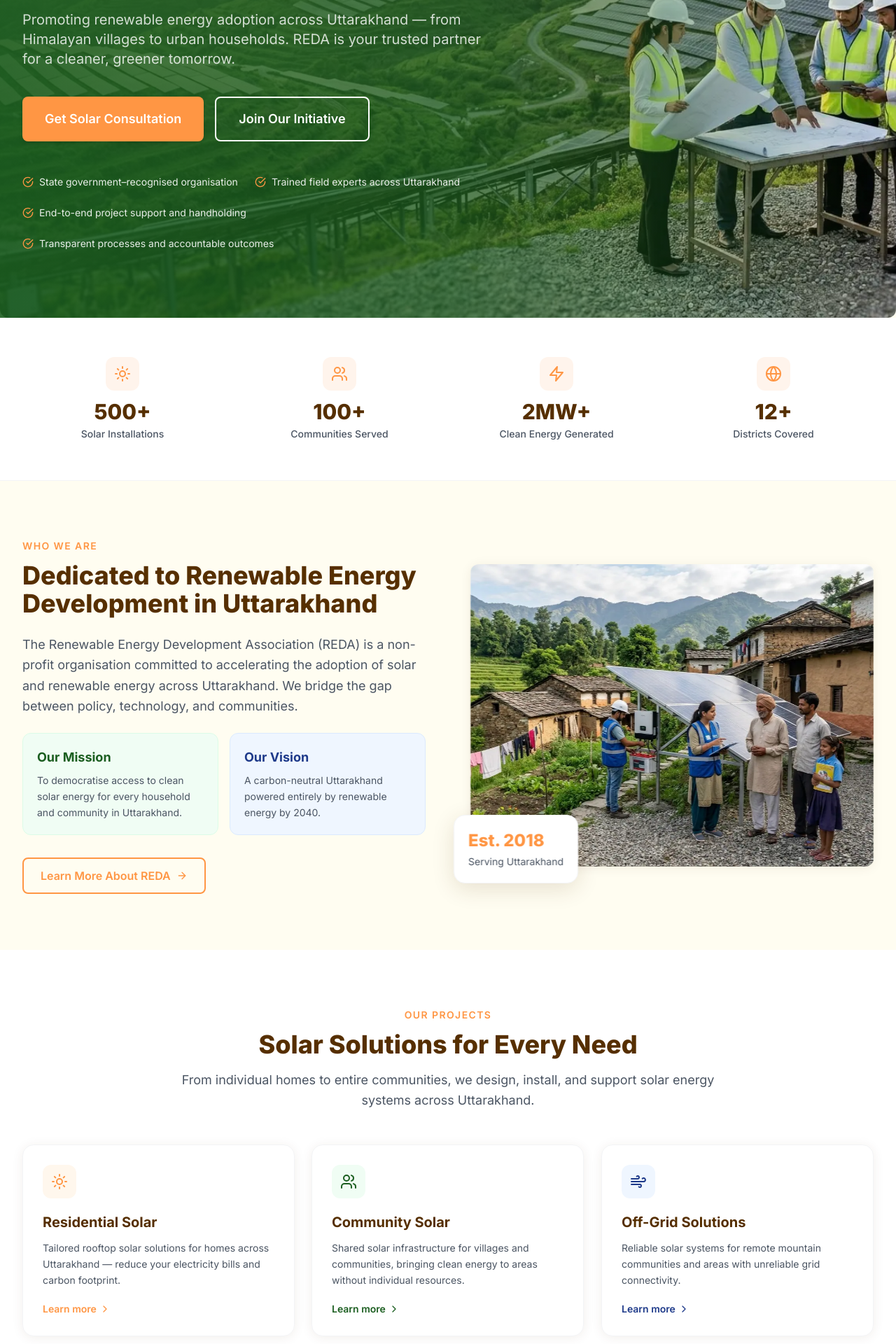
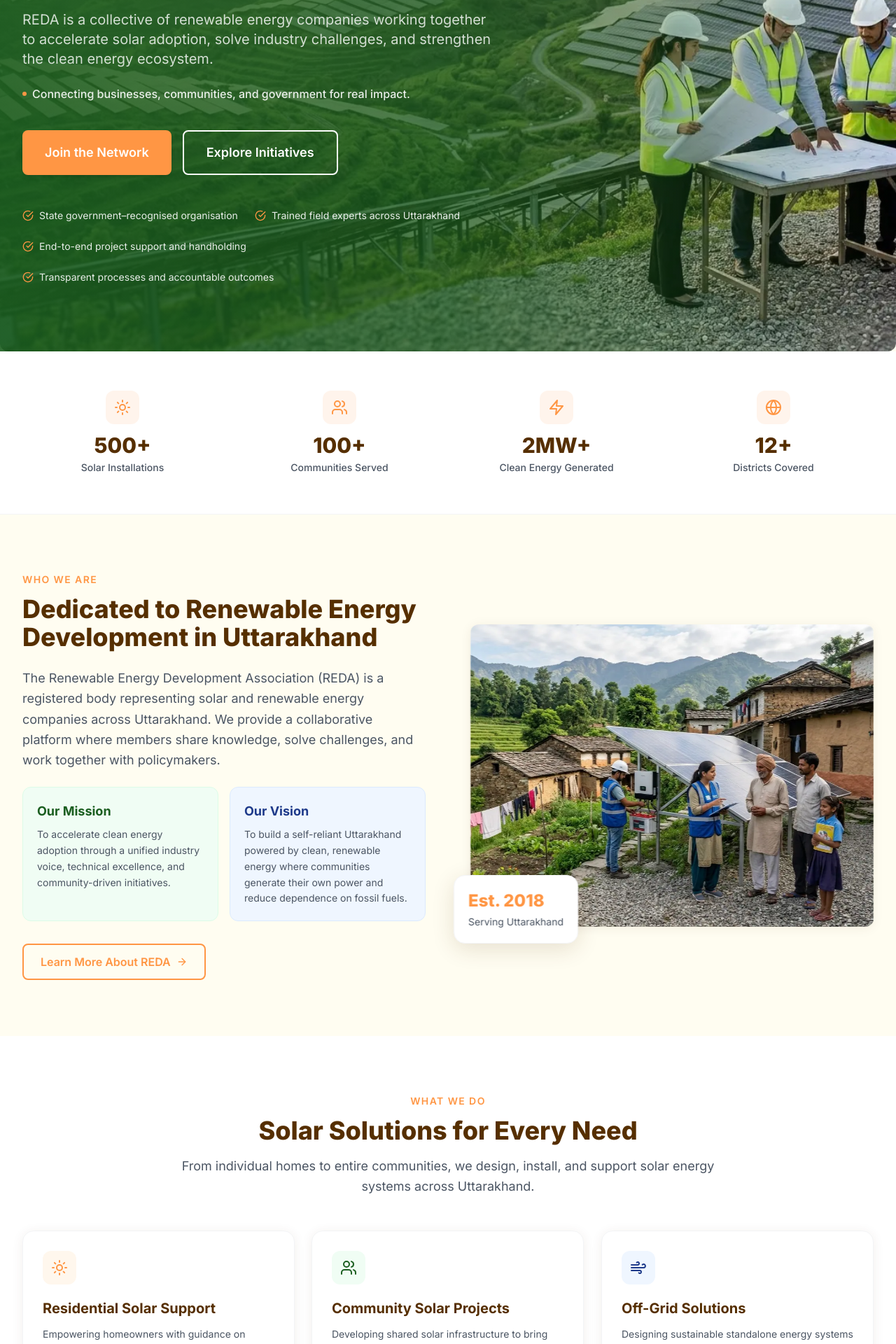
Before and after one commit to Bhogla/REDA, a React (Vite) app: page / in a window 1280 px wide. Shown: the part 380-2300 px from the top of the page at 70% size. Built offline with nearby package versions, Linux system fonts and the light colour scheme.

Commit message:
Updated UI, replaced images, fixed asset paths and improved footer content

```diff
--- a/src/pages/About.tsx
+++ b/src/pages/About.tsx
@@ -87,10 +87,10 @@ export default function About() {
             About REDA
           </span>
           <h1 className="text-4xl md:text-5xl font-extrabold text-white mb-6 leading-tight hero-text-shadow">
-            Championing Clean Energy Across the Himalayas
+            Championing Clean Energy Across Uttarakhand
           </h1>
           <p className="text-lg text-white/80 leading-relaxed max-w-2xl mx-auto hero-text-shadow">
-            Since 2018, the Renewable Energy Development Association has been working tirelessly to bring affordable, reliable solar energy to every corner of Uttarakhand.
+            REDA is a collective of renewable energy companies working together to strengthen the solar ecosystem and drive sustainable growth.
           </p>
         </div>
       </section>
@@ -107,7 +107,7 @@ export default function About() {
                 <h2 className="text-2xl font-extrabold text-brand-primary">Our Mission</h2>
               </div>
               <p className="text-brand-secondary leading-relaxed text-lg">
-                To democratise access to clean, affordable solar energy for every household, community, and institution across Uttarakhand — eliminating energy poverty and reducing dependence on fossil fuels through education, advocacy, and direct action.
+                To promote solar energy adoption through collaboration, awareness, and policy support.
               </p>
             </AnimateOnScroll>
             <AnimateOnScroll variant="fade-up" delay={2} className="bg-white rounded-2xl p-8 shadow-card border border-gray-100">
@@ -118,15 +118,44 @@ export default function About() {
                 <h2 className="text-2xl font-extrabold text-brand-primary">Our Vision</h2>
               </div>
               <p className="text-brand-secondary leading-relaxed text-lg">
-                A carbon-neutral Uttarakhand where every family benefits from clean solar energy by 2040 — a thriving, self-reliant state that serves as a model for sustainable development in India.
+                A sustainable Uttarakhand powered by clean and renewable energy.
               </p>
             </AnimateOnScroll>
           </div>
         </div>
       </section>
 
+      {/* Intro & Role */}
+      <section className="pt-20 pb-8 bg-white">
+        <div className="max-w-7xl mx-auto px-4 sm:px-6 lg:px-8">
+          <div className="grid lg:grid-cols-2 gap-16 items-center">
+            <AnimateOnScroll variant="slide-left">
+              <h2 className="text-3xl font-extrabold text-brand-primary mb-6">Who We Are</h2>
+              <p className="text-brand-secondary text-lg leading-relaxed">
+                The Renewable Energy Development Association (REDA) is a registered association of solar and renewable energy companies in Uttarakhand. We act as a unified platform where industry stakeholders collaborate to address challenges, share expertise, and support the growth of clean energy.
+              </p>
+            </AnimateOnScroll>
+            <AnimateOnScroll variant="slide-right">
+              <div className="grid grid-cols-2 gap-4">
+                {[
+                  { title: 'Industry Representation', icon: Users, color: 'text-blue-600', bg: 'bg-blue-50' },
+                  { title: 'Knowledge Sharing', icon: Award, color: 'text-green-600', bg: 'bg-green-50' },
+                  { title: 'Government Coordination', icon: Target, color: 'text-orange-600', bg: 'bg-orange-50' },
+                  { title: 'Ecosystem Development', icon: Leaf, color: 'text-solar', bg: 'bg-solar/10' },
+                ].map((role) => (
+                  <div key={role.title} className={`${role.bg} p-6 rounded-2xl border border-black/5`}>
+                    <role.icon className={`w-6 h-6 ${role.color} mb-3`} />
+                    <h3 className="font-bold text-brand-primary text-sm leading-tight">{role.title}</h3>
+                  </div>
+                ))}
+              </div>
+            </AnimateOnScroll>
+          </div>
+        </div>
+      </section>
+
       {/* Values */}
-      <section className="py-20 bg-white">
+      <section className="pt-8 pb-20 bg-white">
         <div className="max-w-7xl mx-auto px-4 sm:px-6 lg:px-8">
           <AnimateOnScroll variant="fade-up">
             <SectionHeader
--- a/src/pages/Home.tsx
+++ b/src/pages/Home.tsx
@@ -1,6 +1,6 @@
 import {
   Sun, Wind, Zap, Users, Building2, Leaf, ArrowRight, CheckCircle,
-  BookOpen, Megaphone, GraduationCap, ChevronRight, TrendingUp, Globe, Award
+  FileText, ChevronRight, TrendingUp, Globe, Award
 } from 'lucide-react';
 import { useNavigation } from '../context/NavigationContext';
 import Button from '../components/Button';
@@ -19,22 +19,22 @@ const stats = [
 const projects = [
   {
     icon: Sun,
-    title: 'Residential Solar',
-    desc: 'Tailored rooftop solar solutions for homes across Uttarakhand — reduce your electricity bills and carbon footprint.',
+    title: 'Residential Solar Support',
+    desc: 'Empowering homeowners with guidance on technology selection, subsidies, and connecting with reliable member installers.',
     color: 'text-solar',
     bg: 'bg-orange-50',
   },
   {
     icon: Users,
-    title: 'Community Solar',
-    desc: 'Shared solar infrastructure for villages and communities, bringing clean energy to areas without individual resources.',
+    title: 'Community Solar Projects',
+    desc: 'Developing shared solar infrastructure to bring clean, collaborative energy solutions to Himalayan villages.',
     color: 'text-green-deep',
     bg: 'bg-green-50',
   },
   {
     icon: Wind,
     title: 'Off-Grid Solutions',
-    desc: 'Reliable solar systems for remote mountain communities and areas with unreliable grid connectivity.',
+    desc: 'Designing sustainable standalone energy systems for remote mountain communities with limited grid access.',
     color: 'text-blue-trust',
     bg: 'bg-blue-50',
   },
@@ -42,22 +42,22 @@ const projects = [
 
 const initiatives = [
   {
-    icon: GraduationCap,
-    title: 'School Outreach',
-    desc: 'Solar literacy programs in schools across hill districts, nurturing the next generation of green energy advocates.',
-    tag: 'Education',
+    icon: Users,
+    title: 'Community Engagement',
+    desc: 'Driving awareness and adoption of solar energy across communities through grassroots outreach and education.',
+    tag: 'Engagement',
   },
   {
-    icon: BookOpen,
-    title: 'Skill Workshops',
-    desc: 'Hands-on training workshops empowering local youth and electricians to install and maintain solar systems.',
-    tag: 'Training',
+    icon: Award,
+    title: 'Technical Support',
+    desc: 'Enabling member companies with knowledge sharing, problem-solving, and technical capacity building.',
+    tag: 'Technical',
   },
   {
-    icon: Megaphone,
-    title: 'Awareness Campaigns',
-    desc: 'State-wide campaigns and community events educating citizens on solar benefits, subsidies, and adoption pathways.',
-    tag: 'Outreach',
+    icon: FileText,
+    title: 'Policy Advocacy',
+    desc: 'Working closely with the government and policymakers to create favorable renewable energy policies for Uttarakhand.',
+    tag: 'Advocacy',
   },
 ];
 
@@ -100,17 +100,21 @@ export default function Home() {
             <h1 className="text-4xl sm:text-5xl lg:text-6xl font-extrabold text-white leading-[1.1] mb-6">
               Powering a{' '}
               <span className="text-solar">Sustainable</span>{' '}
-              Future with Solar Energy
+              Future for Uttarakhand
             </h1>
-            <p className="text-lg sm:text-xl text-white/80 leading-relaxed mb-10">
-              Promoting renewable energy adoption across Uttarakhand — from Himalayan villages to urban households. REDA is your trusted partner for a cleaner, greener tomorrow.
+            <p className="text-lg sm:text-xl text-white/80 leading-relaxed mb-6">
+              REDA is a collective of renewable energy companies working together to accelerate solar adoption, solve industry challenges, and strengthen the clean energy ecosystem.
+            </p>
+            <p className="text-white/90 font-medium mb-10 flex items-center gap-2">
+              <span className="w-1.5 h-1.5 bg-solar rounded-full"></span>
+              Connecting businesses, communities, and government for real impact.
             </p>
             <div className="flex flex-wrap gap-4">
               <Button size="lg" onClick={() => navigate('contact')}>
-                Get Solar Consultation
+                Join the Network
               </Button>
               <Button size="lg" variant="outline-white" onClick={() => navigate('initiatives')}>
-                Join Our Initiative
+                Explore Initiatives
               </Button>
             </div>
 
@@ -155,19 +159,19 @@ export default function Home() {
                 Dedicated to Renewable Energy Development in Uttarakhand
               </h2>
               <p className="text-brand-secondary text-lg leading-relaxed mb-6">
-                The Renewable Energy Development Association (REDA) is a non-profit organisation committed to accelerating the adoption of solar and renewable energy across Uttarakhand. We bridge the gap between policy, technology, and communities.
+                The Renewable Energy Development Association (REDA) is a registered body representing solar and renewable energy companies across Uttarakhand. We provide a collaborative platform where members share knowledge, solve challenges, and work together with policymakers.
               </p>
               <div className="grid sm:grid-cols-2 gap-4 mb-8">
                 <div className="bg-green-50 rounded-xl p-5 border border-green-100">
                   <div className="text-lg font-bold text-green-deep mb-2">Our Mission</div>
                   <p className="text-sm text-brand-secondary leading-relaxed">
-                    To democratise access to clean solar energy for every household and community in Uttarakhand.
+                    To accelerate clean energy adoption through a unified industry voice, technical excellence, and community-driven initiatives.
                   </p>
                 </div>
                 <div className="bg-blue-50 rounded-xl p-5 border border-blue-100">
                   <div className="text-lg font-bold text-blue-trust mb-2">Our Vision</div>
                   <p className="text-sm text-brand-secondary leading-relaxed">
-                    A carbon-neutral Uttarakhand powered entirely by renewable energy by 2040.
+                    To build a self-reliant Uttarakhand powered by clean, renewable energy where communities generate their own power and reduce dependence on fossil fuels.
                   </p>
                 </div>
               </div>
@@ -195,7 +199,7 @@ export default function Home() {
         <div className="max-w-7xl mx-auto px-4 sm:px-6 lg:px-8">
           <AnimateOnScroll variant="fade-up">
             <SectionHeader
-              label="Our Projects"
+              label="What We Do"
               title="Solar Solutions for Every Need"
               subtitle="From individual homes to entire communities, we design, install, and support solar energy systems across Uttarakhand."
             />
```
